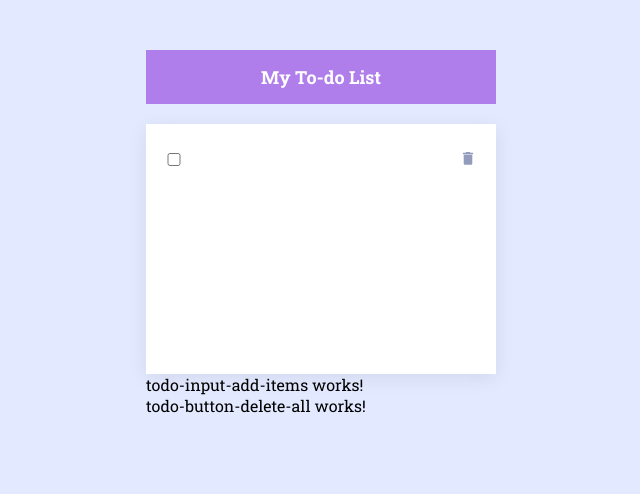
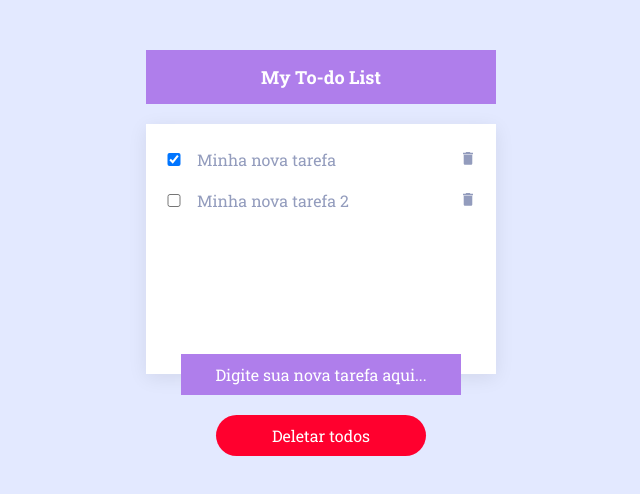
Before and after one commit to JaderRA/To-do-List, an Angular app in the folder app-todo/: page / in a window 1280 px wide. Shown: the top 494 px of the page, without its empty margins (319-959 px from the left). Built offline with nearby package versions, Linux system fonts and the light colour scheme.

Commit message:
feat: Adicionado botões de delete e adicionar

```diff
--- a/app-todo/src/app/modules/home/components/todo-button-delete-all/todo-button-delete-all.component.html
+++ b/app-todo/src/app/modules/home/components/todo-button-delete-all/todo-button-delete-all.component.html
@@ -1 +1 @@
-<p>todo-button-delete-all works!</p>
+<button>Deletar todos</button>
--- a/app-todo/src/app/modules/home/components/todo-button-delete-all/todo-button-delete-all.component.scss
+++ b/app-todo/src/app/modules/home/components/todo-button-delete-all/todo-button-delete-all.component.scss
@@ -0,0 +1,21 @@
+@import '../../../../../dist/scss/variables.scss';
+
+:host{
+    display: flex;
+    align-items: center;
+    justify-content: center;
+
+    margin-top: 20px;
+
+    button{
+        border:none;
+        border-radius: 50px;
+        background: $danger-color;
+
+        font-size: 16px;
+        color: $secondary-text-color;
+
+        width: 60%;
+        padding: 10px;
+    }
+}
--- a/app-todo/src/app/modules/home/components/todo-input-add-items/todo-input-add-items.component.html
+++ b/app-todo/src/app/modules/home/components/todo-input-add-items/todo-input-add-items.component.html
@@ -1 +1 @@
-<p>todo-input-add-items works!</p>
+<input type="text" placeholder="Digite sua nova tarefa aqui...">
--- a/app-todo/src/app/modules/home/components/todo-input-add-items/todo-input-add-items.component.scss
+++ b/app-todo/src/app/modules/home/components/todo-input-add-items/todo-input-add-items.component.scss
@@ -0,0 +1,25 @@
+@import '../../../../../dist/scss/variables.scss';
+
+:host{
+    display: flex;
+    justify-content: center;
+    margin-top: -20px;
+
+    input{
+        width: 80%;
+
+        border: none;
+        background: $tertiary-background-color;
+
+        font-size: 16px;
+        color: $secondary-text-color;
+        text-align: center;
+
+        padding: 10px;
+        box-sizing: border-box;
+
+        &::placeholder{
+            color: $secondary-text-color;
+        }
+    }
+}
--- a/app-todo/src/app/modules/home/components/todo-list/todo-list.component.html
+++ b/app-todo/src/app/modules/home/components/todo-list/todo-list.component.html
@@ -1,11 +1,11 @@
-<section>
+<section [ngClass]="{'loading': !taskList.length}">
 
-    <ul>
-        <li>
-            <input type="checkbox">
-            <input type="text">
+    <ul *ngIf = "taskList.length">
+        <li *ngFor = "let item of taskList; let i = index">
+            <input type="checkbox"  [(ngModel)]="item.checked">
+            <input type="text"  [(ngModel)]="item.task">
 
-            <button>
+            <button (click)="deleteItemTaskList(i)">
                 <img src="assets/icons/icon-trash.svg" alt="">
             </button>
         </li>
@@ -14,4 +14,4 @@
 </section>
 
 <app-todo-input-add-items></app-todo-input-add-items>
-<app-todo-button-delete-all></app-todo-button-delete-all>
+<app-todo-button-delete-all *ngIf = "taskList.length" (click)="deleteAllTaskList()"></app-todo-button-delete-all>
--- a/app-todo/src/app/modules/home/components/todo-list/todo-list.component.ts
+++ b/app-todo/src/app/modules/home/components/todo-list/todo-list.component.ts
@@ -1,4 +1,7 @@
 import { Component, OnInit } from '@angular/core';
+
+//Interface
+import { TaskList } from '../../model/task-list';
 
 @Component({
   selector: 'app-todo-list',
@@ -7,9 +10,25 @@ import { Component, OnInit } from '@angular/core';
 })
 export class TodoListComponent implements OnInit {
 
+  public taskList: Array<TaskList> = [
+    {task: "Minha nova tarefa", checked: true},
+    {task: "Minha nova tarefa 2", checked: false},
+  ];
   constructor() { }
 
   ngOnInit(): void {
   }
 
+  public deleteItemTaskList(event: number){
+    this.taskList.splice(event, 1);
+  }
+
+  public deleteAllTaskList(){
+    const confirm=window.confirm("Você deseja limpar todas as tarefas?")
+
+    if(confirm){
+      this.taskList = [];
+    }
+  }
+
 }
--- a/app-todo/src/app/modules/home/home.module.ts
+++ b/app-todo/src/app/modules/home/home.module.ts
@@ -1,5 +1,6 @@
 import { NgModule } from '@angular/core';
 import { CommonModule } from '@angular/common';
+import { FormsModule } from '@angular/forms';
 
 //Components
 import { HeaderComponent } from './components/header/header.component';
@@ -11,7 +12,6 @@ import { TodoListComponent } from './components/todo-list/todo-list.component';
 import { HomeComponent } from './pages/home/home.component';
 
 
-
 @NgModule({
   declarations: [
     HeaderComponent,
@@ -21,7 +21,8 @@ import { HomeComponent } from './pages/home/home.component';
     HomeComponent
   ],
   imports: [
-    CommonModule
+    CommonModule,
+    FormsModule
   ]
 })
 export class HomeModule { }
--- /dev/null
+++ b/app-todo/src/app/modules/home/model/task-list.ts
@@ -0,0 +1,4 @@
+export interface TaskList {
+    task: string,
+    checked: boolean
+}
```
